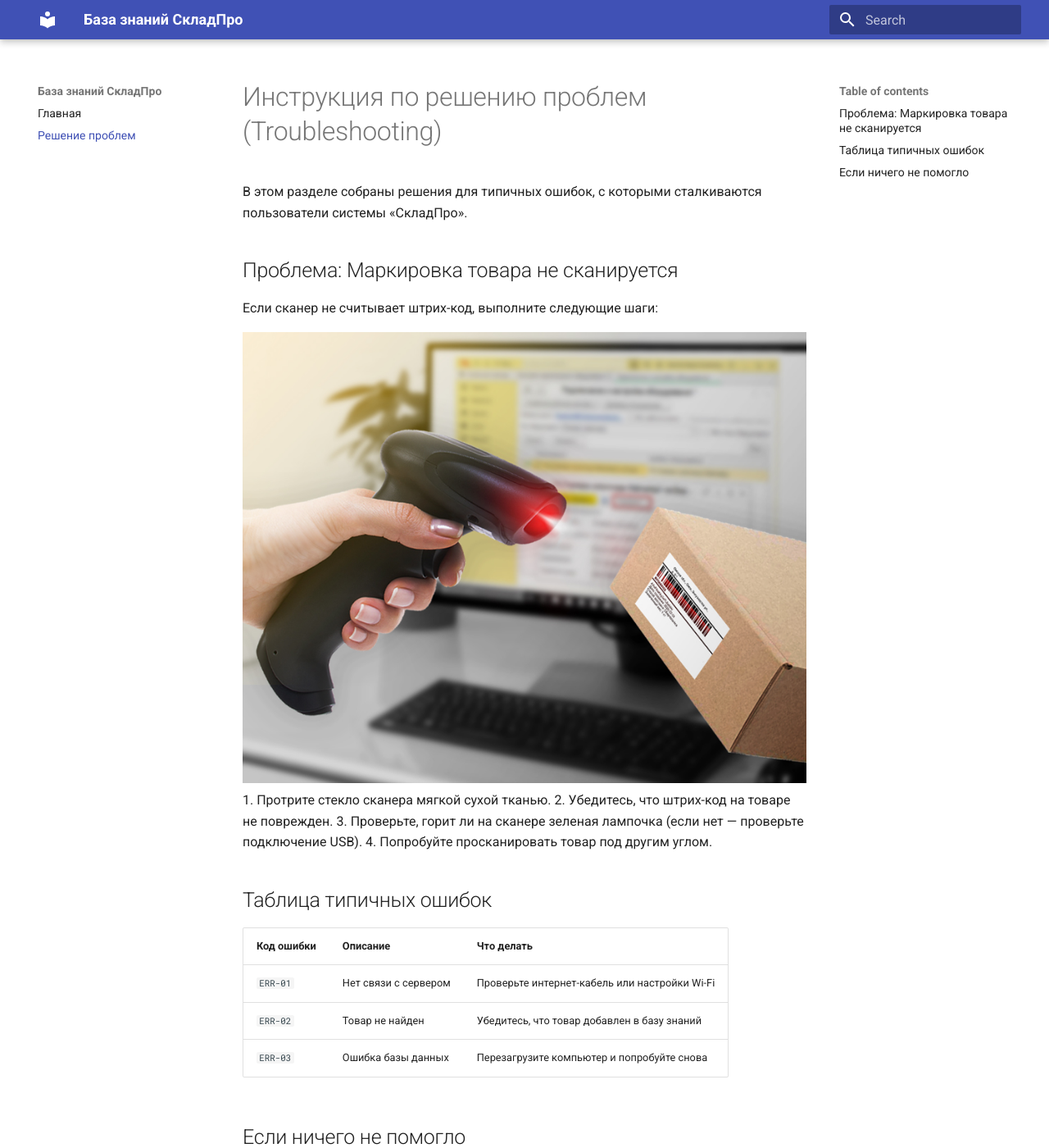
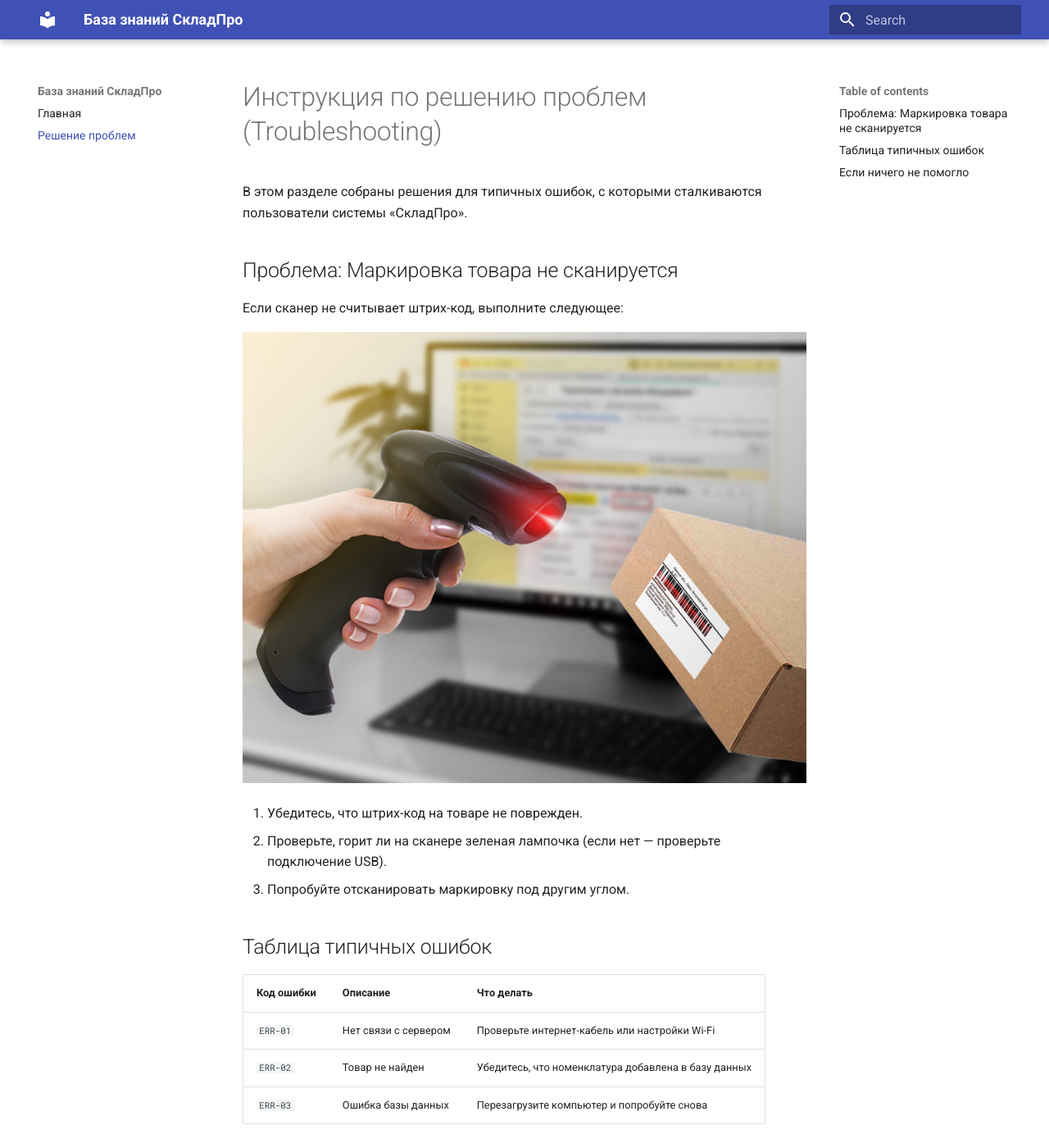
Before and after one commit to KinoraNik/knowledge-base, an MkDocs documentation site: the page built from docs/troubleshooting.md, in a window 1280 px wide and 1400 px high. Shown: the whole window at 82% size. Built offline with MkDocs 1.6.1 and Material for MkDocs 9.7.7, drawn with Linux system fonts in a browser that asks for light colours.

Commit message:
Update troubleshooting.md

```diff
--- a/docs/troubleshooting.md
+++ b/docs/troubleshooting.md
@@ -4,20 +4,20 @@
 
 ## Проблема: Маркировка товара не сканируется
 
-Если сканер не считывает штрих-код, выполните следующие шаги:
+Если сканер не считывает штрих-код, выполните следующее:
 
 ![Скриншот сканера](screenshot2.png)
-1. Протрите стекло сканера мягкой сухой тканью.
-2. Убедитесь, что штрих-код на товаре не поврежден.
-3. Проверьте, горит ли на сканере зеленая лампочка (если нет — проверьте подключение USB).
-4. Попробуйте просканировать товар под другим углом.
+
+1. Убедитесь, что штрих-код на товаре не поврежден.
+2. Проверьте, горит ли на сканере зеленая лампочка (если нет — проверьте подключение USB).
+3. Попробуйте отсканировать маркировку под другим углом.
 
 ## Таблица типичных ошибок
 
 | Код ошибки | Описание | Что делать |
 | :--- | :--- | :--- |
 | `ERR-01` | Нет связи с сервером | Проверьте интернет-кабель или настройки Wi-Fi |
-| `ERR-02` | Товар не найден | Убедитесь, что товар добавлен в базу знаний |
+| `ERR-02` | Товар не найден | Убедитесь, что номенклатура добавлена в базу данных |
 | `ERR-03` | Ошибка базы данных | Перезагрузите компьютер и попробуйте снова |
 
 ## Если ничего не помогло
```
